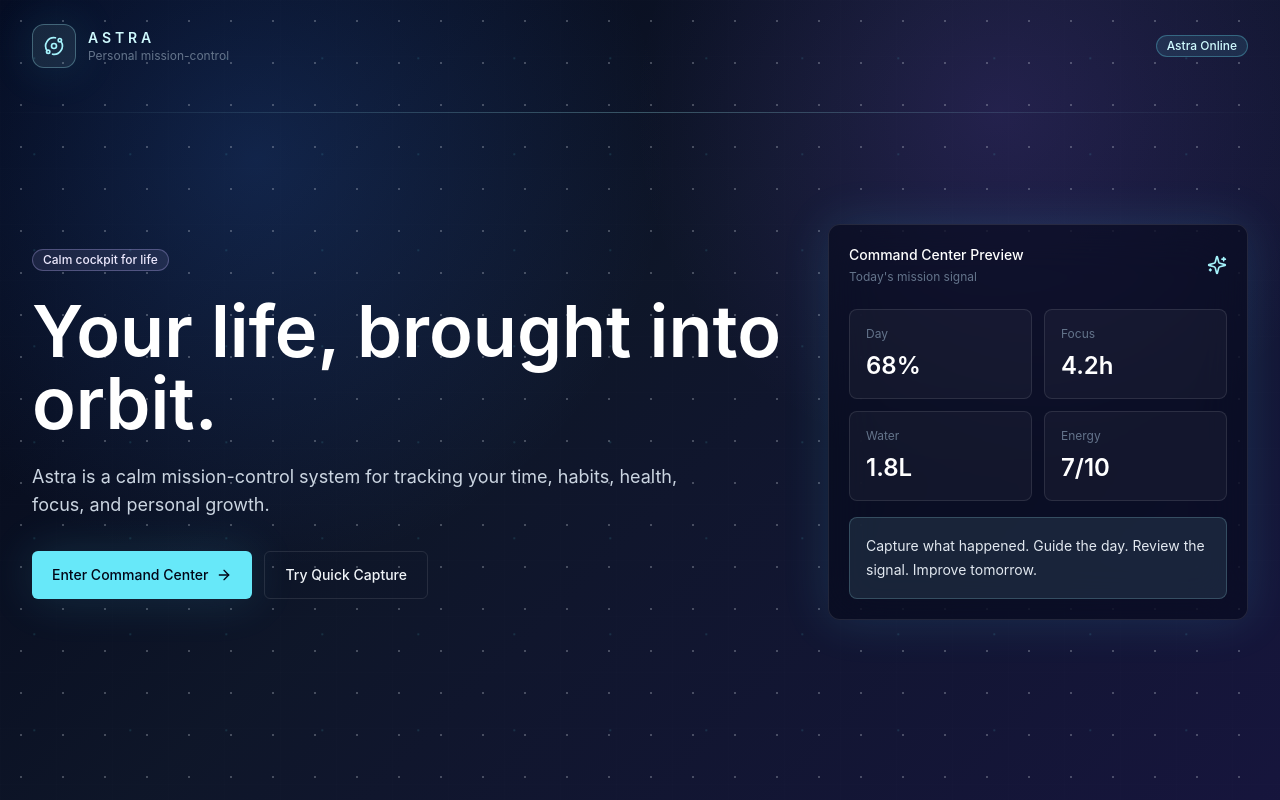
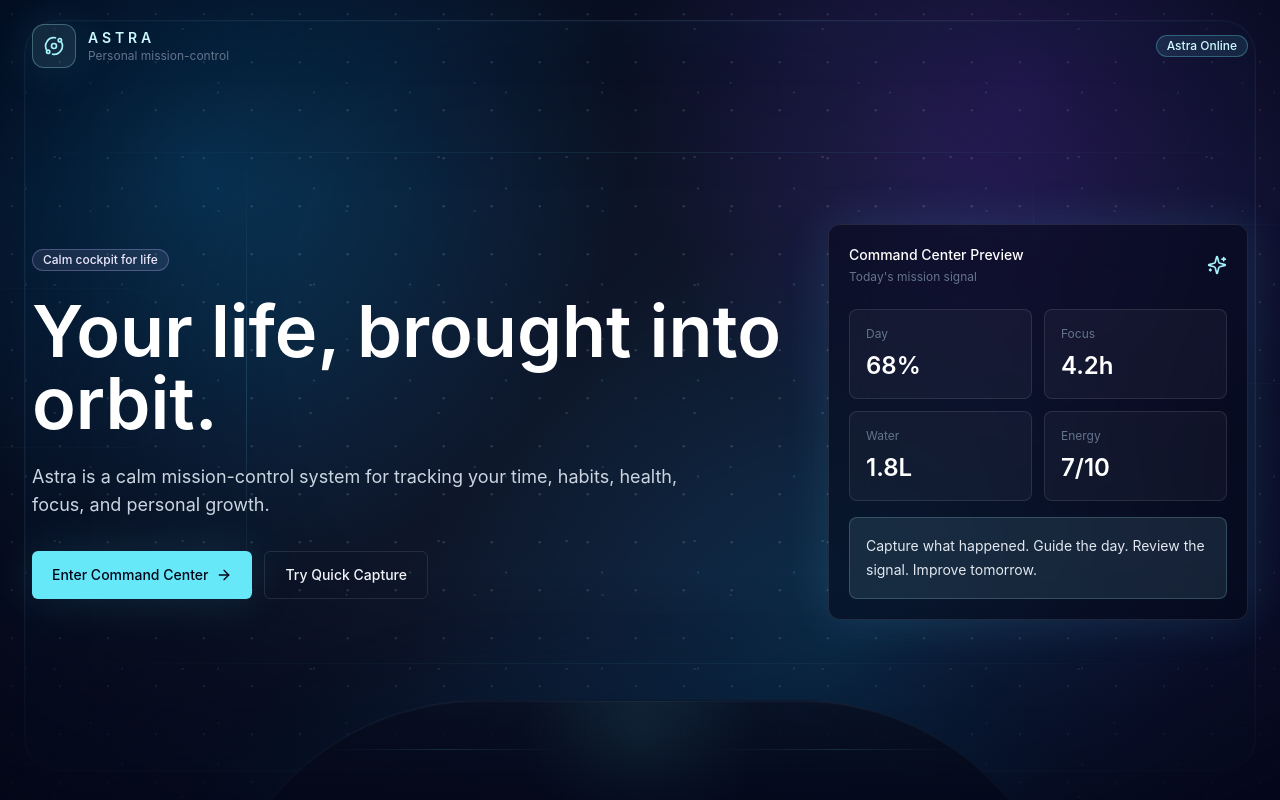
Before and after one commit to youssefjaafar/Astra, a Next.js app: page / in a window 1280 px wide. Built offline with nearby package versions, Linux system fonts and the light colour scheme.

Commit message:
fix bugs

```diff
--- a/app/layout.tsx
+++ b/app/layout.tsx
@@ -1,4 +1,5 @@
 import type { Metadata } from "next";
+import Script from "next/script";
 
 import { AppShell } from "@/components/layout/AppShell";
 import { CosmicBackground } from "@/components/cosmic-background";
@@ -11,8 +12,71 @@ export const metadata: Metadata = {
 
 export default function RootLayout({ children }: Readonly<{ children: React.ReactNode }>) {
   return (
-    <html lang="en">
-      <body>
+    <html lang="en" suppressHydrationWarning>
+      <body suppressHydrationWarning>
+        <Script id="astra-extension-hydration-guard" strategy="beforeInteractive">
+          {`
+            (() => {
+              const shouldRemove = (name) =>
+                name === "bis_skin_checked" ||
+                name === "bis_register" ||
+                name.startsWith("__processed_");
+
+              const clean = (node) => {
+                if (!node || node.nodeType !== Node.ELEMENT_NODE) return;
+                for (const attribute of Array.from(node.attributes)) {
+                  if (shouldRemove(attribute.name)) {
+                    node.removeAttribute(attribute.name);
+                  }
+                }
+              };
+
+              const cleanTree = () => {
+                clean(document.documentElement);
+                clean(document.body);
+                for (const element of document.querySelectorAll("[bis_skin_checked], [bis_register]")) {
+                  clean(element);
+                }
+                for (const element of document.querySelectorAll("*")) {
+                  for (const attribute of Array.from(element.attributes)) {
+                    if (shouldRemove(attribute.name)) {
+                      element.removeAttribute(attribute.name);
+                    }
+                  }
+                }
+              };
+
+              cleanTree();
+
+              const observer = new MutationObserver((mutations) => {
+                for (const mutation of mutations) {
+                  if (mutation.type === "attributes" && mutation.attributeName && shouldRemove(mutation.attributeName)) {
+                    mutation.target.removeAttribute(mutation.attributeName);
+                  }
+                  for (const node of mutation.addedNodes) {
+                    clean(node);
+                    if (node.querySelectorAll) {
+                      for (const child of node.querySelectorAll("*")) {
+                        clean(child);
+                      }
+                    }
+                  }
+                }
+              });
+
+              observer.observe(document.documentElement, {
+                attributes: true,
+                childList: true,
+                subtree: true,
+              });
+
+              window.addEventListener("load", () => {
+                cleanTree();
+                window.setTimeout(() => observer.disconnect(), 2000);
+              });
+            })();
+          `}
+        </Script>
         <CosmicBackground />
         <AppShell>{children}</AppShell>
       </body>
--- a/components/cosmic-background.tsx
+++ b/components/cosmic-background.tsx
@@ -1,11 +1,48 @@
+"use client";
+
+import { useEffect, useRef } from "react";
+
 export function CosmicBackground() {
+  const backgroundRef = useRef<HTMLDivElement>(null);
+
+  useEffect(() => {
+    const element = backgroundRef.current;
+    if (!element) return;
+
+    function handlePointerMove(event: PointerEvent) {
+      if (!element) return;
+
+      const x = (event.clientX / window.innerWidth - 0.5).toFixed(3);
+      const y = (event.clientY / window.innerHeight - 0.5).toFixed(3);
+      element.style.setProperty("--mx", x);
+      element.style.setProperty("--my", y);
+    }
+
+    window.addEventListener("pointermove", handlePointerMove, { passive: true });
+
+    return () => {
+      window.removeEventListener("pointermove", handlePointerMove);
+    };
+  }, []);
+
   return (
-    <div aria-hidden className="pointer-events-none fixed inset-0 -z-10 overflow-hidden bg-slate-950">
-      <div className="absolute inset-0 bg-[radial-gradient(circle_at_20%_20%,rgba(59,130,246,0.20),transparent_34%),radial-gradient(circle_at_78%_14%,rgba(139,92,246,0.16),transparent_30%),linear-gradient(135deg,rgba(2,6,23,1),rgba(15,23,42,0.95)_45%,rgba(30,27,75,0.72))]" />
-      <div className="astra-orbital-grid absolute inset-0 opacity-20" />
-      <div className="absolute inset-0 opacity-45 [background-image:radial-gradient(rgba(226,232,240,0.58)_1px,transparent_1px)] [background-size:42px_42px]" />
-      <div className="absolute inset-0 animate-drift opacity-25 [background-image:radial-gradient(rgba(103,232,249,0.5)_1px,transparent_1px)] [background-size:96px_96px]" />
-      <div className="absolute left-0 right-0 top-28 h-px animate-pulseLine bg-gradient-to-r from-transparent via-cyan-200/40 to-transparent" />
+    <div
+      aria-hidden
+      className="astra-cockpit-background pointer-events-none fixed inset-0 -z-10 overflow-hidden bg-slate-950"
+      ref={backgroundRef}
+    >
+      <div className="astra-nebula-layer" />
+      <div className="astra-star-layer astra-star-layer-far" />
+      <div className="astra-star-layer astra-star-layer-mid" />
+      <div className="astra-star-layer astra-star-layer-near" />
+      <div className="astra-orbital-grid astra-grid-layer" />
+      <div className="astra-warp-lane astra-warp-lane-a" />
+      <div className="astra-warp-lane astra-warp-lane-b" />
+      <div className="astra-cockpit-window" />
+      <div className="astra-cockpit-hud astra-cockpit-hud-left" />
+      <div className="astra-cockpit-hud astra-cockpit-hud-right" />
+      <div className="astra-cockpit-console" />
+      <div className="astra-cockpit-vignette" />
     </div>
   );
 }
--- a/styles/cosmic.css
+++ b/styles/cosmic.css
@@ -4,3 +4,256 @@
     linear-gradient(90deg, rgba(255, 255, 255, 0.04) 1px, transparent 1px);
   background-size: 56px 56px;
 }
+
+.astra-cockpit-background {
+  --mx: 0;
+  --my: 0;
+  perspective: 1200px;
+}
+
+.astra-nebula-layer {
+  position: absolute;
+  inset: -10%;
+  transform: translate3d(calc(var(--mx) * -28px), calc(var(--my) * -24px), 0) scale(1.04);
+  background:
+    radial-gradient(circle at 22% 26%, rgba(14, 165, 233, 0.28), transparent 30%),
+    radial-gradient(circle at 74% 18%, rgba(124, 58, 237, 0.24), transparent 28%),
+    radial-gradient(circle at 62% 76%, rgba(6, 182, 212, 0.16), transparent 34%),
+    linear-gradient(135deg, rgba(2, 6, 23, 1), rgba(15, 23, 42, 0.96) 48%, rgba(30, 27, 75, 0.78));
+  filter: saturate(1.08);
+  animation: astra-nebula-drift 26s ease-in-out infinite alternate;
+}
+
+.astra-star-layer {
+  position: absolute;
+  inset: -8%;
+  background-repeat: repeat;
+  will-change: transform;
+}
+
+.astra-star-layer-far {
+  opacity: 0.34;
+  transform: translate3d(calc(var(--mx) * -16px), calc(var(--my) * -12px), 0);
+  background-image: radial-gradient(rgba(226, 232, 240, 0.58) 1px, transparent 1px);
+  background-size: 48px 48px;
+  animation: astra-stars-far 70s linear infinite;
+}
+
+.astra-star-layer-mid {
+  opacity: 0.32;
+  transform: translate3d(calc(var(--mx) * -34px), calc(var(--my) * -26px), 0);
+  background-image: radial-gradient(rgba(103, 232, 249, 0.54) 1px, transparent 1px);
+  background-size: 96px 96px;
+  animation: astra-stars-mid 48s linear infinite;
+}
+
+.astra-star-layer-near {
+  opacity: 0.18;
+  transform: translate3d(calc(var(--mx) * -58px), calc(var(--my) * -44px), 0);
+  background-image:
+    radial-gradient(rgba(255, 255, 255, 0.8) 1px, transparent 1px),
+    radial-gradient(rgba(125, 211, 252, 0.8) 1px, transparent 1px);
+  background-position: 0 0, 36px 54px;
+  background-size: 128px 128px;
+  animation: astra-stars-near 34s linear infinite;
+}
+
+.astra-grid-layer {
+  position: absolute;
+  inset: -12%;
+  opacity: 0.13;
+  transform: translate3d(calc(var(--mx) * -18px), calc(var(--my) * -14px), 0);
+}
+
+.astra-warp-lane {
+  position: absolute;
+  left: -10%;
+  right: -10%;
+  height: 1px;
+  background: linear-gradient(90deg, transparent, rgba(103, 232, 249, 0.42), transparent);
+  opacity: 0.5;
+  transform: translate3d(calc(var(--mx) * -36px), calc(var(--my) * -16px), 0);
+}
+
+.astra-warp-lane-a {
+  top: 19%;
+  animation: astra-pulse-line 4.8s ease-in-out infinite;
+}
+
+.astra-warp-lane-b {
+  bottom: 17%;
+  opacity: 0.28;
+  animation: astra-pulse-line 6.2s ease-in-out infinite reverse;
+}
+
+.astra-cockpit-window {
+  position: absolute;
+  inset: 20px 24px 28px;
+  border: 1px solid rgba(125, 211, 252, 0.16);
+  border-bottom-color: rgba(125, 211, 252, 0.06);
+  border-radius: 34px;
+  box-shadow:
+    inset 0 0 0 1px rgba(255, 255, 255, 0.035),
+    inset 0 0 90px rgba(14, 165, 233, 0.06);
+  transform: translate3d(calc(var(--mx) * 18px), calc(var(--my) * 12px), 0);
+}
+
+.astra-cockpit-window::before,
+.astra-cockpit-window::after {
+  content: "";
+  position: absolute;
+  top: 18%;
+  bottom: 18%;
+  width: 1px;
+  background: linear-gradient(180deg, transparent, rgba(125, 211, 252, 0.18), transparent);
+}
+
+.astra-cockpit-window::before {
+  left: 18%;
+}
+
+.astra-cockpit-window::after {
+  right: 18%;
+}
+
+.astra-cockpit-hud {
+  position: absolute;
+  width: 220px;
+  height: 160px;
+  border: 1px solid rgba(125, 211, 252, 0.12);
+  opacity: 0.28;
+  transform: translate3d(calc(var(--mx) * 28px), calc(var(--my) * 18px), 0);
+}
+
+.astra-cockpit-hud-left {
+  left: -58px;
+  top: 36%;
+  border-radius: 0 34px 34px 0;
+  border-left: 0;
+}
+
+.astra-cockpit-hud-right {
+  right: -58px;
+  top: 28%;
+  border-radius: 34px 0 0 34px;
+  border-right: 0;
+}
+
+.astra-cockpit-console {
+  position: absolute;
+  left: 50%;
+  bottom: -170px;
+  width: min(860px, 78vw);
+  height: 270px;
+  transform: translate3d(calc(-50% + var(--mx) * 38px), calc(var(--my) * 18px), 0);
+  border: 1px solid rgba(125, 211, 252, 0.14);
+  border-bottom: 0;
+  border-radius: 999px 999px 0 0;
+  background:
+    radial-gradient(circle at 50% 12%, rgba(103, 232, 249, 0.16), transparent 24%),
+    linear-gradient(180deg, rgba(15, 23, 42, 0.72), rgba(2, 6, 23, 0.96));
+  box-shadow:
+    0 -18px 80px rgba(14, 165, 233, 0.1),
+    inset 0 1px 0 rgba(255, 255, 255, 0.06);
+}
+
+.astra-cockpit-console::before,
+.astra-cockpit-console::after {
+  content: "";
+  position: absolute;
+  top: 48px;
+  width: 28%;
+  height: 1px;
+  background: linear-gradient(90deg, transparent, rgba(103, 232, 249, 0.34), transparent);
+}
+
+.astra-cockpit-console::before {
+  left: 13%;
+}
+
+.astra-cockpit-console::after {
+  right: 13%;
+}
+
+.astra-cockpit-vignette {
+  position: absolute;
+  inset: 0;
+  background:
+    radial-gradient(circle at 50% 42%, transparent 0, transparent 45%, rgba(2, 6, 23, 0.32) 76%, rgba(2, 6, 23, 0.72) 100%),
+    linear-gradient(180deg, rgba(2, 6, 23, 0.22), transparent 24%, transparent 72%, rgba(2, 6, 23, 0.66));
+}
+
+@keyframes astra-nebula-drift {
+  from {
+    filter: hue-rotate(0deg) saturate(1.04);
+  }
+
+  to {
+    filter: hue-rotate(12deg) saturate(1.16);
+  }
+}
+
+@keyframes astra-stars-far {
+  from {
+    background-position: 0 0;
+  }
+
+  to {
+    background-position: -80px 80px;
+  }
+}
+
+@keyframes astra-stars-mid {
+  from {
+    background-position: 0 0;
+  }
+
+  to {
+    background-position: -140px 110px;
+  }
+}
+
+@keyframes astra-stars-near {
+  from {
+    background-position: 0 0, 36px 54px;
+  }
+
+  to {
+    background-position: -220px 180px, -184px 234px;
+  }
+}
+
+@keyframes astra-pulse-line {
+  0%,
+  100% {
+    opacity: 0.16;
+  }
+
+  50% {
+    opacity: 0.58;
+  }
+}
+
+@media (max-width: 768px) {
+  .astra-cockpit-window {
+    inset: 12px;
+    border-radius: 22px;
+  }
+
+  .astra-cockpit-hud {
+    display: none;
+  }
+
+  .astra-cockpit-console {
+    bottom: -205px;
+    width: 112vw;
+  }
+}
+
+@media (prefers-reduced-motion: reduce) {
+  .astra-nebula-layer,
+  .astra-star-layer,
+  .astra-warp-lane {
+    animation: none;
+  }
+}
```
